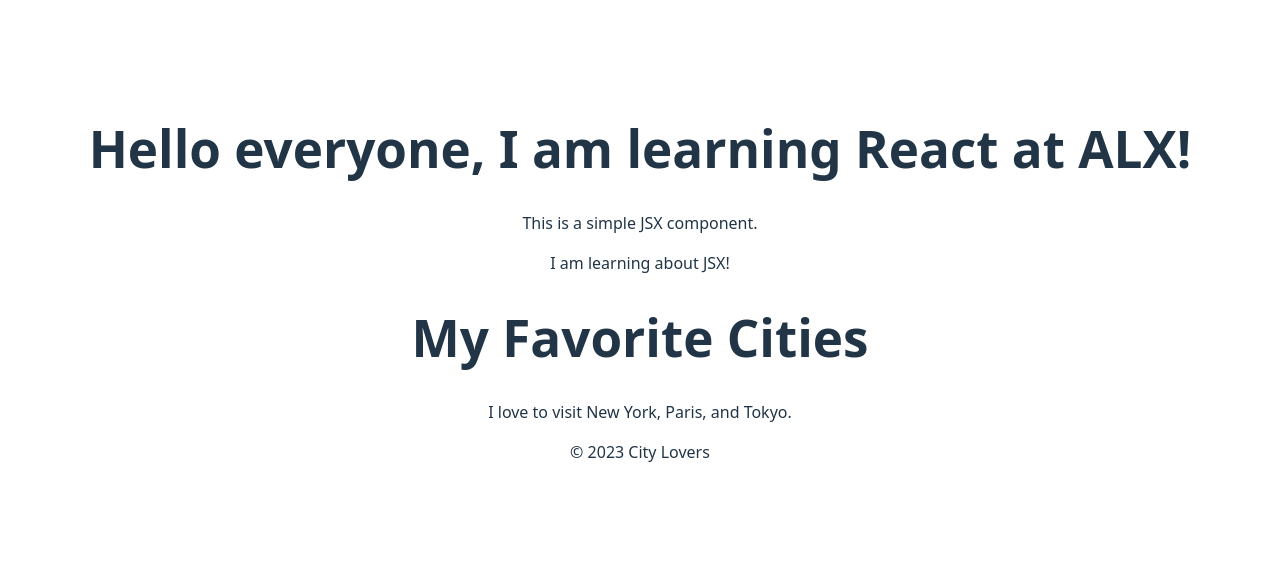
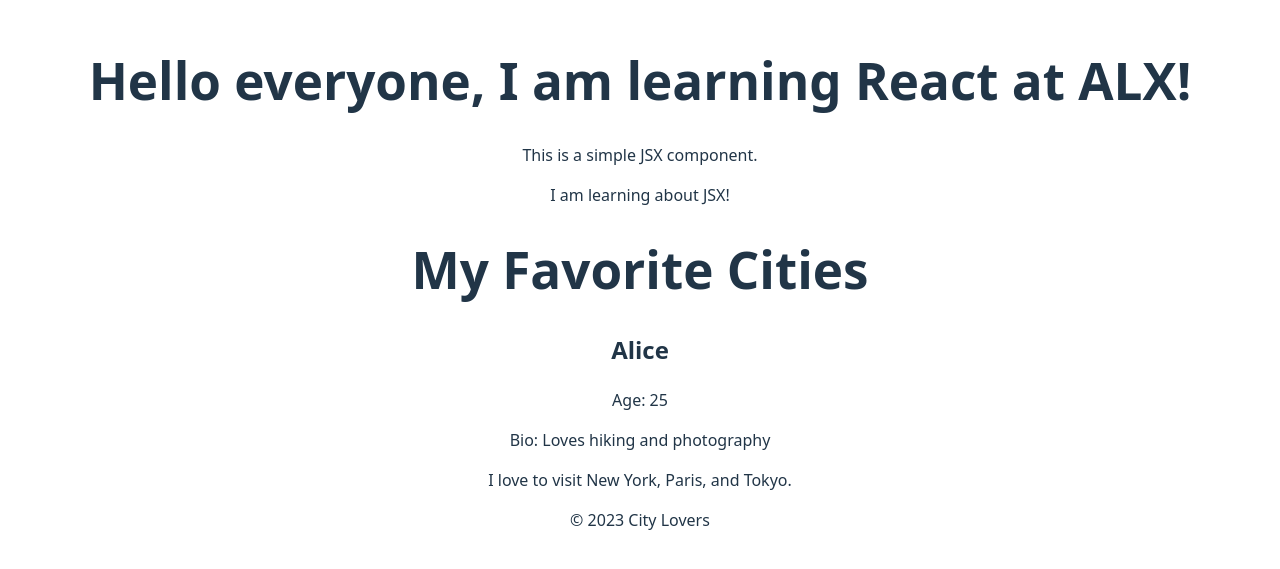
Before and after one commit to banidzakaria101/alx-fe-reactjs, a React (Vite) app in the folder alx-react-app/: page / in a window 1280 px wide. Shown: the part 117-686 px from the top of the page. Built offline with nearby package versions, Linux system fonts and the light colour scheme.

Commit message:
create a user profile card using props

```diff
--- a/alx-react-app/src/App.jsx
+++ b/alx-react-app/src/App.jsx
@@ -6,6 +6,7 @@ import WelcomeMessage from './components/WelcomeMessage'
 import Header from './components/Header'
 import MainContent from './components/MainContent'
 import Footer from './components/Footer'
+import UserProfile from './UserProfile'
 
 function App() {
   const [count, setCount] = useState(0)
@@ -14,6 +15,7 @@ function App() {
     <>
       <WelcomeMessage />
       <Header />
+      <UserProfile name="Alice" age="25" bio="Loves hiking and photography" />
       <MainContent />
       <Footer />
     </>
--- /dev/null
+++ b/alx-react-app/src/UserProfile.jsx
@@ -0,0 +1,11 @@
+ const UserProfile = (props) => {
+   return (
+     <div>
+       <h2>{props.name}</h2>
+       <p>Age: {props.age}</p>
+       <p>Bio: {props.bio}</p>
+     </div>
+   );
+ };
+
+ export default UserProfile;
```
